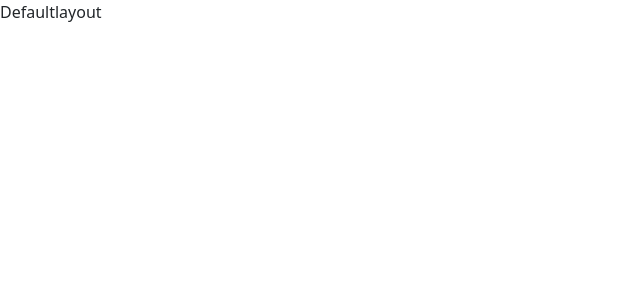
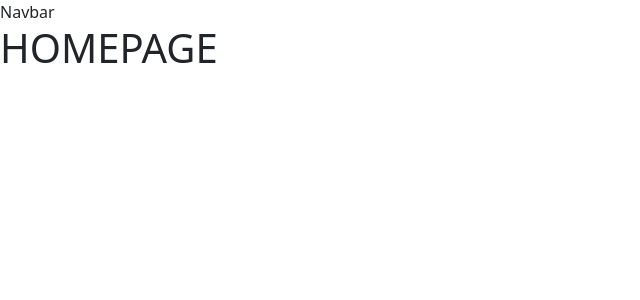
Before and after one commit to NotAlex575/webapp-react, a React (Vite) app: page / in a window 1280 px wide. Shown: the top 300 px of the page, without its empty margins (0-640 px from the left). Built offline with nearby package versions, Linux system fonts and the light colour scheme.

Commit message:
Creiamo un layout di base per la nostra applicazione ed impostiamo le rotte per le diverse pagine. Creiamo 2 pagine:
La home, in cui mostreremo la lista dei film
La pagina di dettaglio di un singolo film

```diff
--- a/src/App.jsx
+++ b/src/App.jsx
@@ -1,9 +1,19 @@
 import Defaultlayout from "./layouts/Defaultlayout"
+import {BrowserRouter, Routes, Route} from "react-router-dom"
+import Homepage from "./pages/Homepage"
+import OneFilm from "./pages/oneFilm"
 
 function App() {
   return (
     <>
-      <Defaultlayout></Defaultlayout>
+      <BrowserRouter>
+        <Routes>
+          <Route element={<Defaultlayout></Defaultlayout>}>
+            <Route path="/" element={<Homepage></Homepage>}></Route>
+            <Route path="/oneFilm" element={<OneFilm></OneFilm>}></Route>
+          </Route>
+        </Routes>
+      </BrowserRouter>
     </>
   )
 }
--- /dev/null
+++ b/src/components/Navbar.jsx
@@ -0,0 +1,7 @@
+const Navbar = () => {
+  return (
+    <div>Navbar</div>
+  )
+}
+
+export default Navbar
--- a/src/layouts/Defaultlayout.jsx
+++ b/src/layouts/Defaultlayout.jsx
@@ -1,6 +1,12 @@
+import { Outlet } from "react-router-dom"
+import Navbar from "../components/Navbar"
+
 const Defaultlayout = () => {
   return (
-    <div>Defaultlayout</div>
+    <>
+        <Navbar></Navbar>
+        <Outlet></Outlet>
+    </>
   )
 }
 
--- /dev/null
+++ b/src/pages/Homepage.jsx
@@ -0,0 +1,7 @@
+const Homepage = () => {
+  return (
+    <h1>HOMEPAGE</h1>
+  )
+}
+
+export default Homepage
--- /dev/null
+++ b/src/pages/OneFilm.jsx
@@ -0,0 +1,7 @@
+const OneFilm = () => {
+  return (
+    <h1>FILM SINGOLO</h1>
+  )
+}
+
+export default OneFilm
```
Also changed, not shown: 1 other file (tests, documents, lock files or other folders).
